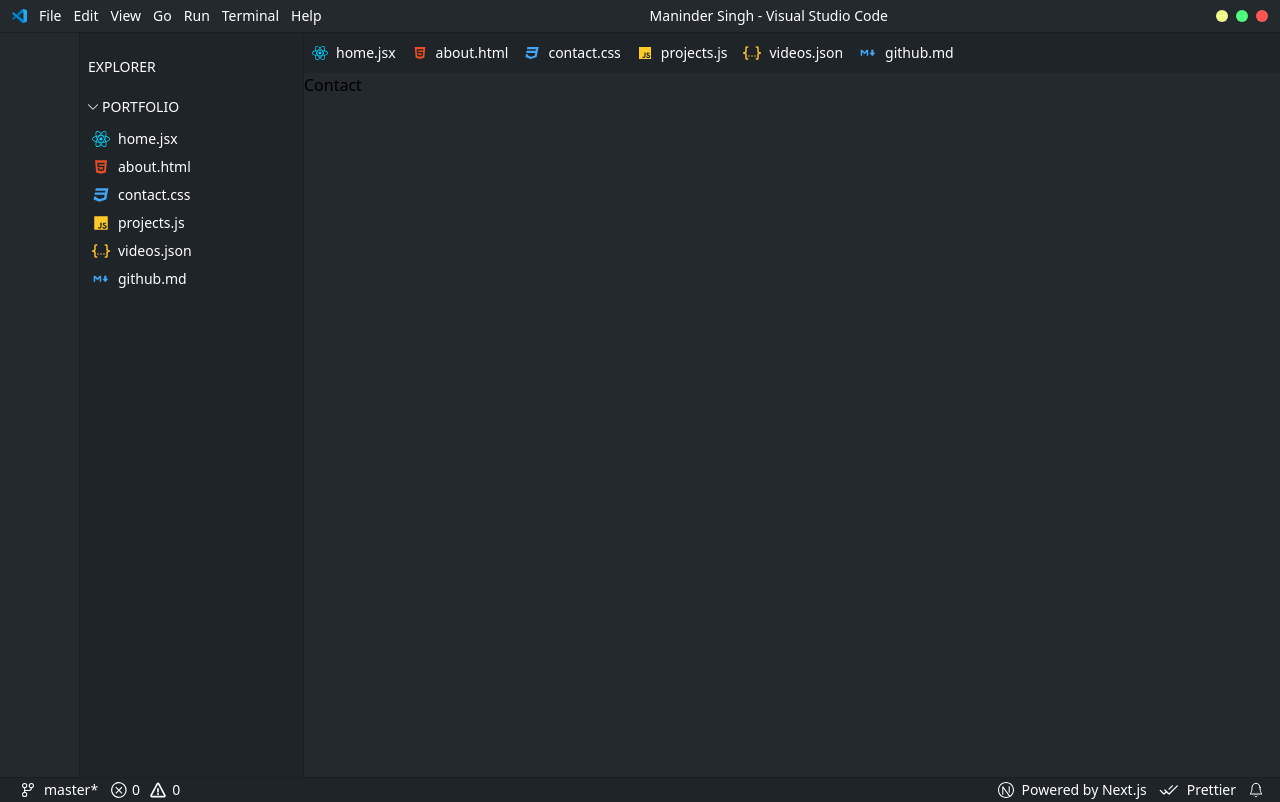
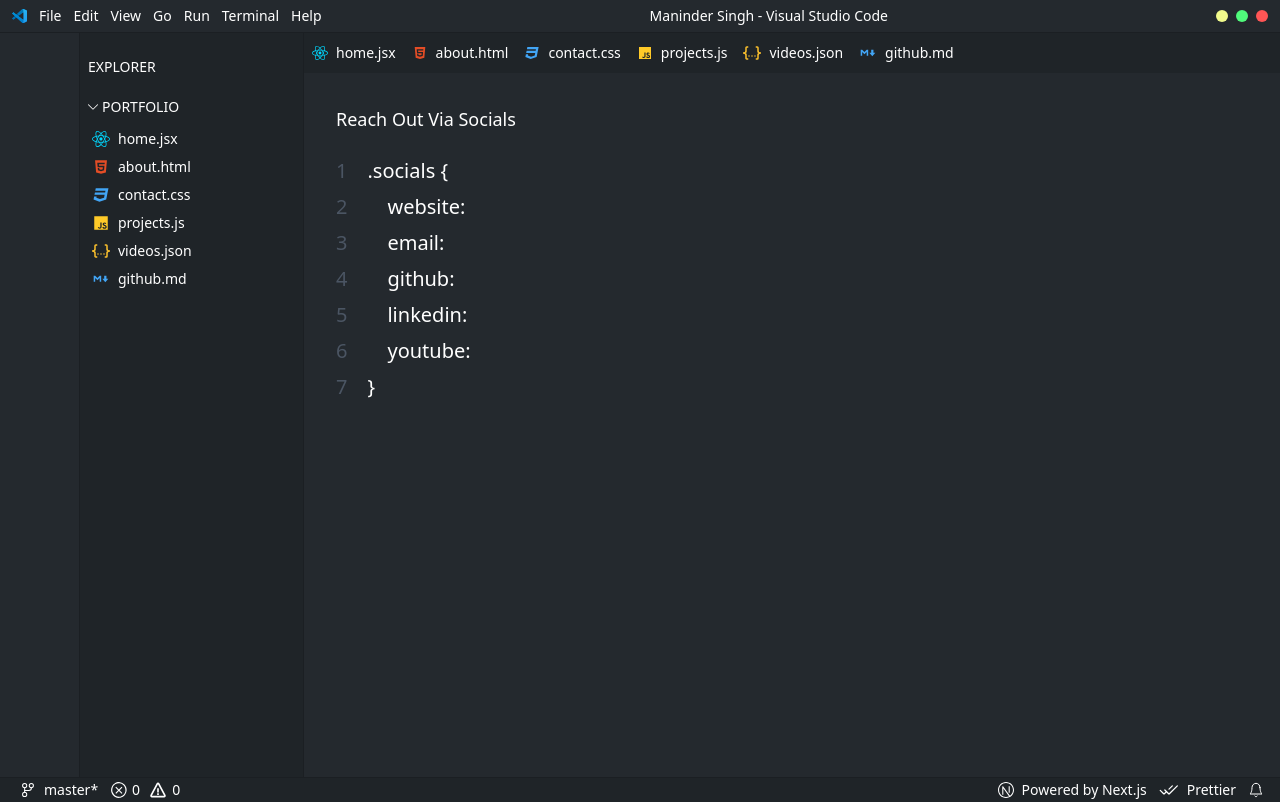
Before and after one commit to braeniac/vscode-website, a Next.js app: page /Contact in a window 1280 px wide. Built offline with nearby package versions, Linux system fonts and the light colour scheme.

Commit message:
barebones of contact page

```diff
--- /dev/null
+++ b/components/Form.js
@@ -0,0 +1,11 @@
+import React from 'react'
+
+function Form() {
+  return (
+    <div>
+        <h1 className='text-white text-lg'>Or Fill Out This Form</h1>
+    </div>
+  )
+}
+
+export default Form
--- a/components/Sidebar.js
+++ b/components/Sidebar.js
@@ -3,7 +3,8 @@ import Image from 'next/image';
 
 function Sidebar() {
   return (
-    <div className='bg-[#24292e] w-20 border-r-[0.1px] border-[#1b1f23]'>
+    <div className='bg-[#24292e] w-20 border-r-[0.1px] border-[#1b1f23] space-between'>
+
 
 
     </div>
--- /dev/null
+++ b/components/Socials.js
@@ -0,0 +1,37 @@
+import React from 'react'
+
+function Socials() {
+
+    const start = '.socials {';
+    const end = '}';
+
+  return (
+    <div className='ml-8 mt-8 space-y-6'>
+        <h1 className='text-white text-lg'>Reach Out Via Socials</h1>
+        <div className='flex space-x-5 text-xl '>
+            <div className='flex-col text-gray-600 space-y-2'>
+                <p>1</p>
+                <p>2</p>
+                <p>3</p>
+                <p>4</p>
+                <p>5</p>
+                <p>6</p>
+                <p>7</p>
+            </div>
+            <div className='flex-col text-white '>
+                <p>{start}</p>
+                <p className='ml-5 mt-2 mb-2'>website: </p>
+                <p className='ml-5 mt-2 mb-2'>email: </p>
+                <p className='ml-5 mt-2 mb-2'>github: </p>
+                <p className='ml-5 mt-2 mb-2'>linkedin: </p>
+                <p className='ml-5 mt-2 mb-2'>youtube: </p>
+                <p>{end}</p>
+            </div>
+
+        </div>
+
+    </div>
+  )
+}
+
+export default Socials
--- a/pages/Contact.js
+++ b/pages/Contact.js
@@ -1,8 +1,25 @@
 import React from 'react'
+
+import Socials from '../components/Socials';
+import Form from '../components/Form';
 
 function Contact() {
   return (
-    <div className='bg-[#24292e] h-[calc(100vh-(95px))] border-b-[0.1px] border-[#1b1f23]'>Contact</div>
+    <div className='bg-[#24292e] h-[calc(100vh-(95px))] border-b-[0.1px] border-[#1b1f23] flex'>
+
+      <div className='flex'>
+        <Socials />
+      </div>
+
+      {/* <div className='flex'>
+        <Form />
+      </div> */}
+
+
+
+
+
+    </div>
   )
 }
 
```
